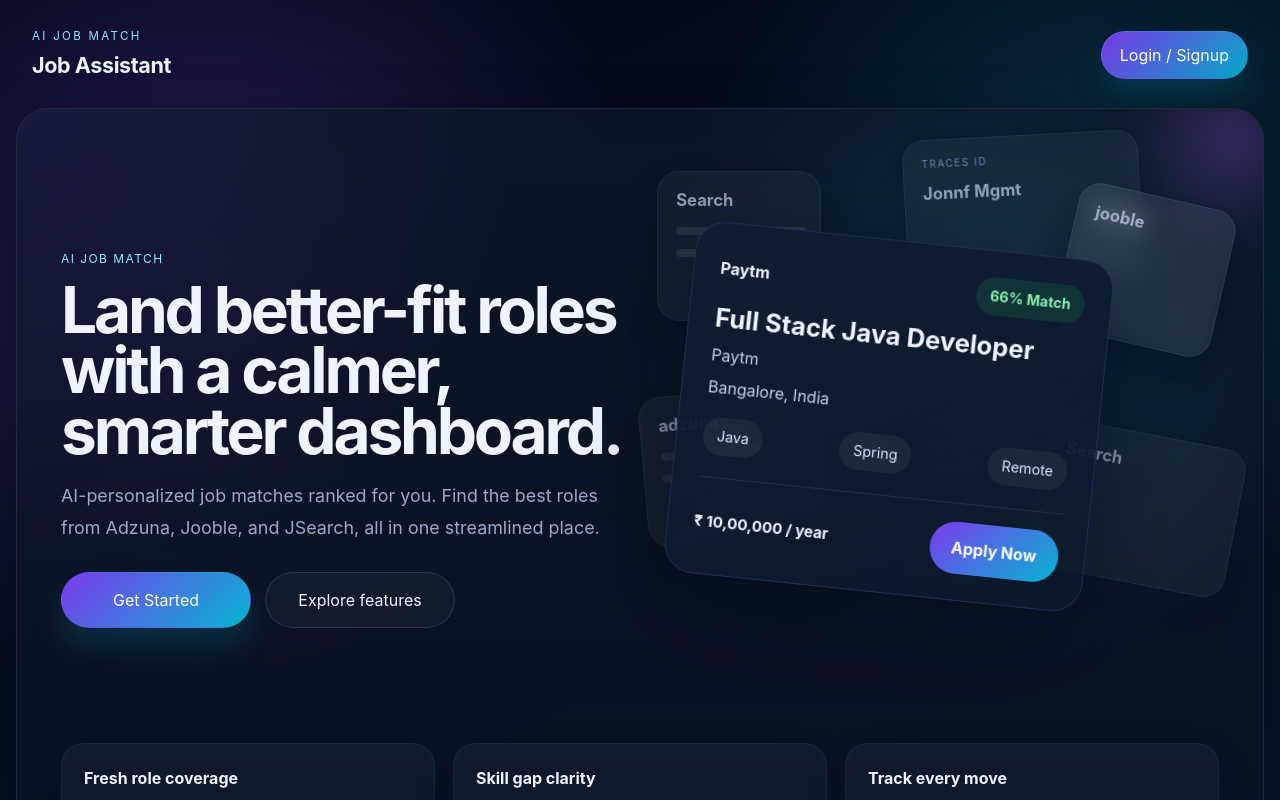
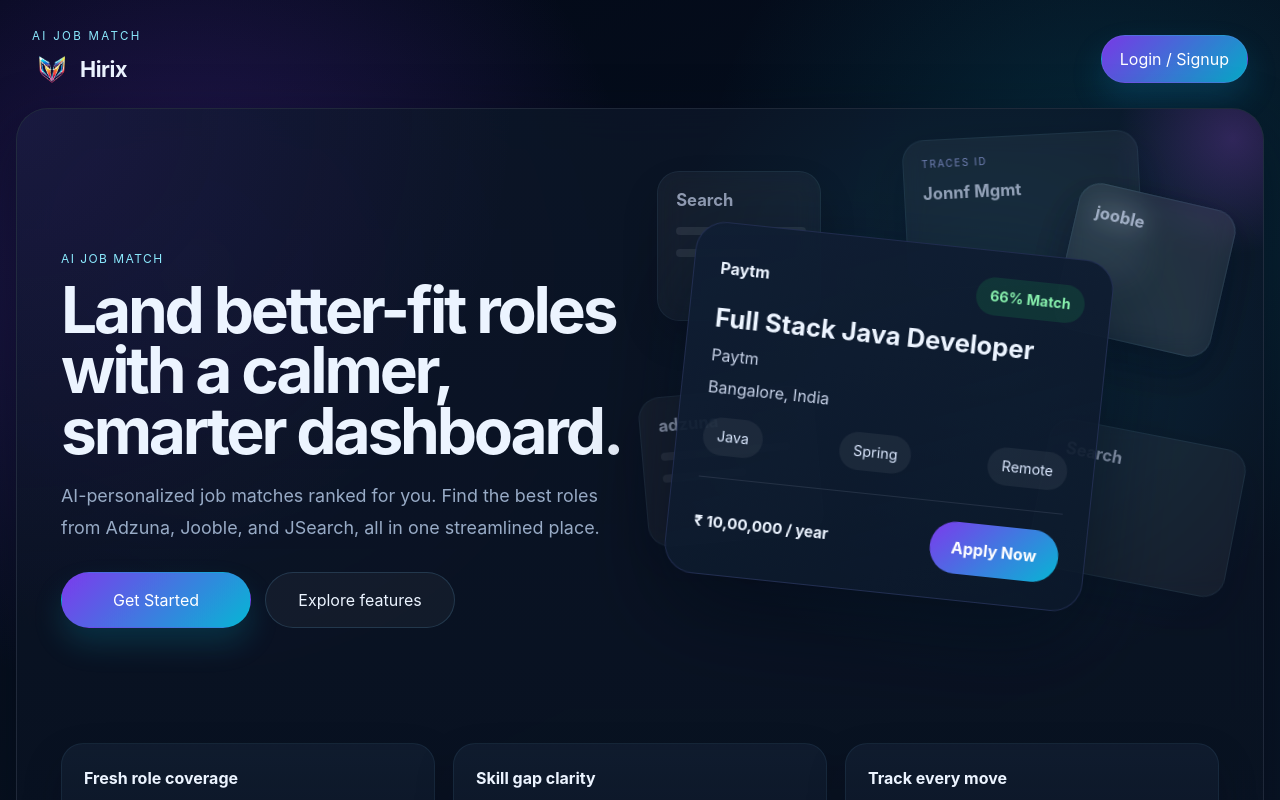
Before and after one commit to ANU-JUI/JAFrontend, a React (Vite) app: page / in a window 1280 px wide. Shown: the top 800 px of the page. Built offline with nearby package versions, Linux system fonts and the light colour scheme; no server answers.

Commit message:
final changes

```diff
--- a/index.html
+++ b/index.html
@@ -2,9 +2,9 @@
 <html lang="en">
   <head>
     <meta charset="UTF-8" />
-    <link rel="icon" type="image/svg+xml" href="/vite.svg" />
+    <link rel="icon" type="image/svg+xml" style="width: 50px; height: 50px;" href="/logo.jpg" />
     <meta name="viewport" content="width=device-width, initial-scale=1.0" />
-    <title>jobauto</title>
+    <title>Hirix</title>
   </head>
   <body>
     <div id="root"></div>
--- a/src/components/Navbar.jsx
+++ b/src/components/Navbar.jsx
@@ -11,8 +11,10 @@
     <nav className="new-nav">
 
       {/* LEFT */}
-     <Link style={{ fontSize: "20px", fontWeight: "bold" }} to="/dashboard">
-        Job Assistant
+
+     <Link style={{ fontSize: "20px", fontWeight: "bold" , display: "flex", alignItems: "center",gap: "8px"}} to="/dashboard">
+     <img src="/logo.png" alt="Hirix Logo" className="nav-logo" />
+        Hirix
       </Link>
 
       {/* RIGHT */}
--- a/src/pages/AuthPage.jsx
+++ b/src/pages/AuthPage.jsx
@@ -229,7 +229,7 @@
       <header className="auth-topbar">
         <Link className="brand-lockup" to="/">
           <span className="brand-kicker">AI Job Match</span>
-          <strong>Job Assistant</strong>
+          <strong><img src="/logo.png" alt="Hirix Logo" className="nav-logo" />Hirix</strong>
         </Link>
         <div className="auth-topbar-actions">
           <button
--- a/src/styles.css
+++ b/src/styles.css
@@ -363,6 +363,16 @@
 
 .ghost-line-short {
   width: 84px;
+}
+.nav-logo {
+  width: 40px;
+  height: 40px;
+  object-fit: contain;
+}
+.brand-lockup strong {
+  display: flex;
+  align-items: center;
+  gap: 8px;   /* space between logo & name */
 }
 
 .ghost-mini-label {
```
Also changed, not shown: public/logo.jpg (added), public/logo.png (added).
